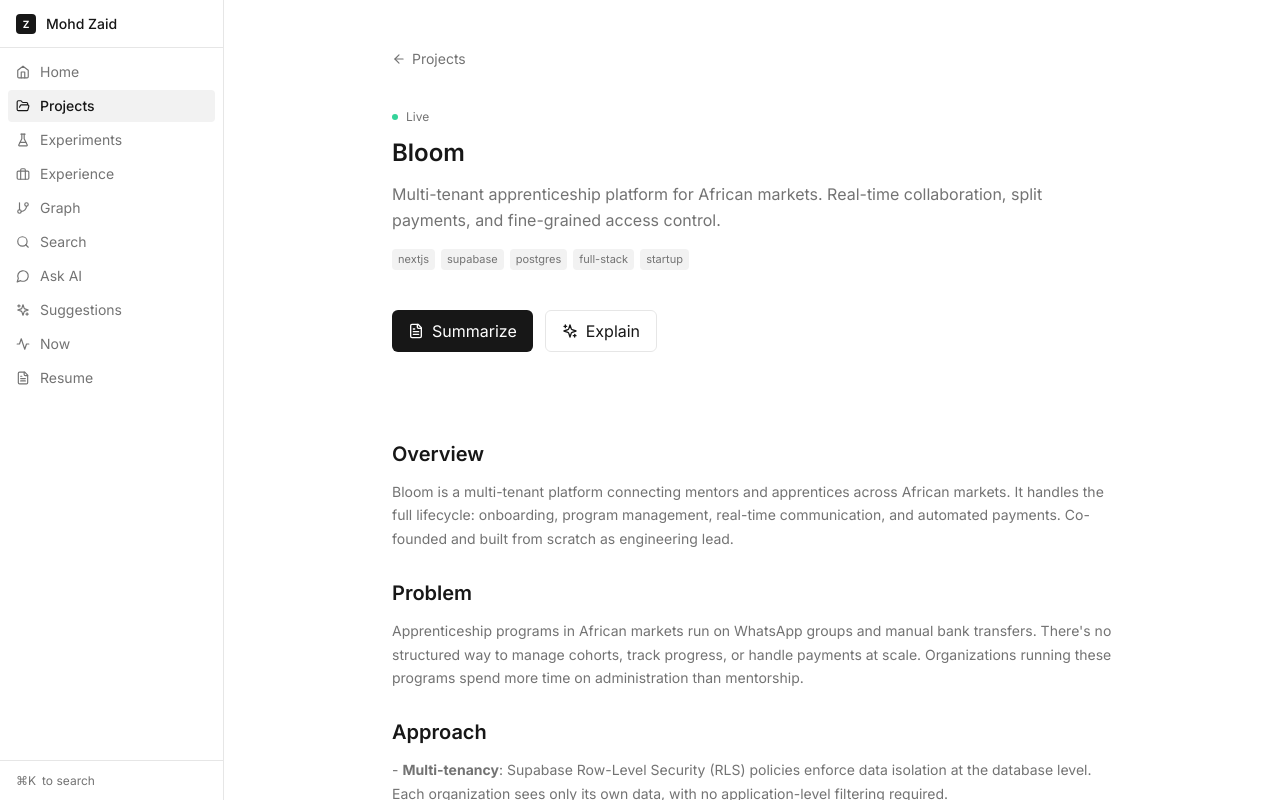
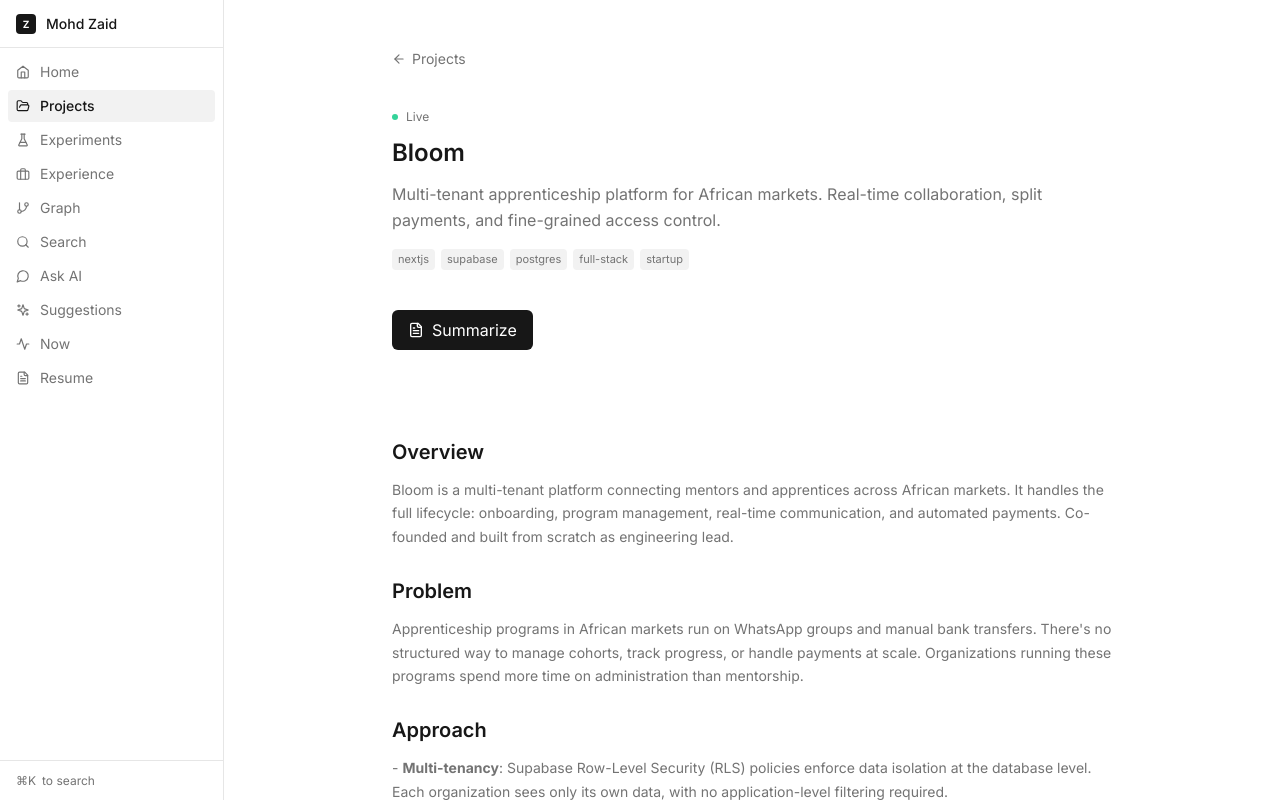
Before and after one commit to Xaid-vfx/portfolio-os, a Next.js app: page /projects/bloom in a window 1280 px wide. Built offline with nearby package versions, Linux system fonts and the light colour scheme.

Commit message:
Keep only Summarize button in projects

```diff
--- a/src/app/api/ask/route.ts
+++ b/src/app/api/ask/route.ts
@@ -80,7 +80,7 @@ Answer questions about his work, projects, or technical decisions. Be concise, d
     if (!stream.ok) {
       const errBody = await stream.text()
       console.error('Groq API error:', stream.status, errBody)
-      throw new Error('Groq API error')
+      throw new Error(`Groq API error: ${stream.status} - ${errBody.slice(0, 200)}`)
     }
 
     const encoder = new TextEncoder()
@@ -133,9 +133,10 @@ Answer questions about his work, projects, or technical decisions. Be concise, d
     })
   } catch (error) {
     console.error('Ask error:', error)
+    const message = error instanceof Error ? error.message : 'Unknown error'
     return NextResponse.json({
       error: 'Failed to generate response',
-      response: 'I encountered an error processing your question. Please try again.'
+      response: `I encountered an error: ${message}. Please try again.`
     }, { status: 500 })
   }
 }
--- a/src/app/projects/[slug]/explain-button.tsx
+++ b/src/app/projects/[slug]/explain-button.tsx
@@ -1,7 +1,7 @@
 'use client'
 
 import { useState } from 'react'
-import { Sparkles, Loader2, FileText } from 'lucide-react'
+import { Loader2, FileText } from 'lucide-react'
 import { StreamingText } from '@/components/streaming-text'
 
 interface Project {
@@ -21,25 +21,21 @@ interface ExplainButtonProps {
 
 export function ExplainButton({ project }: ExplainButtonProps) {
   const [isLoading, setIsLoading] = useState(false)
-  const [mode, setMode] = useState<'explain' | 'summary' | null>(null)
   const [result, setResult] = useState<string | null>(null)
   const [error, setError] = useState<string | null>(null)
 
-  const handleAction = async (action: 'explain' | 'summary') => {
+  const summarize = async () => {
     setIsLoading(true)
     setError(null)
     setResult(null)
-    setMode(action)
 
     try {
-      const question = action === 'explain'
-        ? `Explain the ${project.frontmatter.title} project in both simple and technical terms. Include what makes it interesting and the key technical decisions.`
-        : `Summarize the entire ${project.frontmatter.title} project in a concise, structured way. Include the problem, solution, tech stack, key features, and any metrics or results if available. Here's the full content:\n\n${project.rawContent}`
-
       const response = await fetch('/api/ask', {
         method: 'POST',
         headers: { 'Content-Type': 'application/json' },
-        body: JSON.stringify({ question }),
+        body: JSON.stringify({
+          question: `Summarize the ${project.frontmatter.title} project. Include the problem, solution, tech stack, key features, and any metrics or results. Here's the content:\n\n${project.rawContent}`
+        }),
       })
 
       if (!response.ok) {
@@ -68,13 +64,12 @@ export function ExplainButton({ project }: ExplainButtonProps) {
 
   return (
     <div className="w-full">
-      <div className="flex gap-3">
       <button
-          onClick={() => handleAction('summary')}
+        onClick={summarize}
         disabled={isLoading}
         className="inline-flex items-center gap-2 px-4 py-2 rounded-lg bg-primary text-primary-foreground hover:bg-primary/90 disabled:opacity-50 transition-colors"
       >
-          {isLoading && mode === 'summary' ? (
+        {isLoading ? (
           <>
             <Loader2 className="w-4 h-4 animate-spin" />
             Summarizing...
@@ -87,36 +82,11 @@ export function ExplainButton({ project }: ExplainButtonProps) {
         )}
       </button>
 
-        <button
-          onClick={() => handleAction('explain')}
-          disabled={isLoading}
-          className="inline-flex items-center gap-2 px-4 py-2 rounded-lg border border-border hover:bg-accent disabled:opacity-50 transition-colors"
-        >
-          {isLoading && mode === 'explain' ? (
-            <>
-              <Loader2 className="w-4 h-4 animate-spin" />
-              Explaining...
-            </>
-          ) : (
-            <>
-              <Sparkles className="w-4 h-4" />
-              Explain
-            </>
-          )}
-        </button>
-      </div>
-
       {result && (
         <div className="mt-6 p-6 rounded-xl bg-accent/50 border border-border">
           <div className="flex items-center gap-2 mb-4">
-            {mode === 'summary' ? (
             <FileText className="w-4 h-4 text-primary" />
-            ) : (
-              <Sparkles className="w-4 h-4 text-primary" />
-            )}
-            <span className="text-sm font-medium">
-              {mode === 'summary' ? 'AI Summary' : 'AI Explanation'}
-            </span>
+            <span className="text-sm font-medium">AI Summary</span>
           </div>
           <StreamingText text={result} className="text-sm leading-relaxed" />
         </div>
```
Lines whose indentation alone changed are shown as unchanged.
